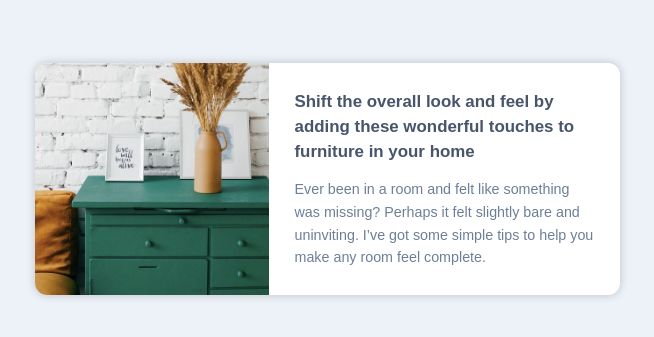
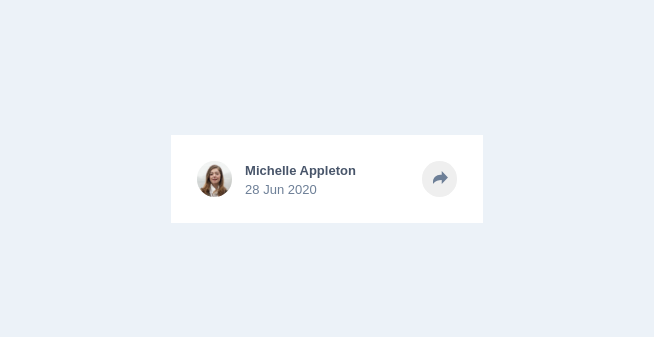
Before and after one commit to amansgz/article-preview-component, a plain HTML site: page index.html in a window 1280 px wide. Shown: the part 221-558 px from the top of the page, without its empty margins (313-967 px from the left). Drawn offline with Linux system fonts and the light colour scheme.

Commit message:
feat: add author article

```diff
--- /dev/null
+++ b/app.js
@@ -0,0 +1,6 @@
+const btnShare = document.getElementById("btnShare");
+const barAuthor = document.getElementById("author");
+
+btnShare.addEventListener("click", () => {
+  barAuthor.classList.toggle("active");
+});
--- a/index.html
+++ b/index.html
@@ -10,12 +10,13 @@
   <title>Frontend Mentor | Article preview component</title>
   <link rel="icon" type="image/png" sizes="32x32" href="./assets/icons/favicon-32x32.png">
   <link rel="stylesheet" href="./styles.css">
-
+  <script src="./app.js" defer></script>
 </head>
 
 <body>
   <main>
     <div class="main-container">
+      <!--
       <article class="card">
         <div class="card-image"></div>
         <div class="card-content">
@@ -30,14 +31,27 @@
               to help you make any room feel complete.
             </p>
           </div>
+      </article> -->
+
+      <article class="author" id="author">
+        <div class="author-content">
+          <img src="./assets/images/avatar-michelle.jpg" alt="" class="author-avatar">
+          <div class="author-details">
+            <p class="author-name">Michelle Appleton</p>
+            <time class="published-date" datetime="2020-06-28">28 Jun 2020</time>
+          </div>
+        </div>
+        <button class="share-button" id="btnShare">
+          <svg class="share-icon">
+            <use href="../assets/icons/icons.svg#icon-share"></use>
+          </svg>
+        </button>
       </article>
+    </div>
     </div>
   </main>
 
   <!--
-   Michelle Appleton
-   28 Jun 2020
-    Share
   <div class="attribution">
     Challenge by <a href="https://www.frontendmentor.io?ref=challenge" target="_blank">Frontend Mentor</a>
     Coded by <a href="#">@amansgz</a>
--- a/styles.css
+++ b/styles.css
@@ -18,14 +18,18 @@
   --fw-bold: 700;
 
   /* Spacings */
+  --spacing-sm: 0.5rem;
   --spacing-md: 1rem;
   --spacing-lg: 2rem; /* 26px */
+
+  /* Gaps */
+  --gap-md: 1rem;
 
   /* Border radius */
   --border-radius-sm: 12px;
 
   /* Shadows */
-  --shadow-subtle: 0 0 10px rgba(0, 0, 0, 0.2);
+  --shadow-subtle: 0 2px 6px rgba(0, 0, 0, 0.08);
 }
 
 *,
@@ -44,8 +48,8 @@ body {
 
 /* Typography */
 .card-title {
+  font-size: var(--fs-lg);
   font-weight: var(--fw-bold);
-  font-size: var(--fs-lg);
   line-height: 1.5;
   color: var(--very-dark-grayish-blue);
 
@@ -55,6 +59,14 @@ body {
   font-weight: var(--fw-medium);
   font-size: var(--fs-md);
   line-height: 1.6;
+  color: var(--desaturated-dark-blue);
+}
+.author-name {
+  font-weight: var(--fw-bold);
+  color: var(--very-dark-grayish-blue);
+  line-height: 1.6;
+}
+.published-date {
   color: var(--desaturated-dark-blue);
 }
 /* Layout */
@@ -76,16 +88,63 @@ body {
 .card-content {
   padding: var(--spacing-lg);
 }
-/* Images */
 .card-image {
   width: 100%;
-  height: 195px;
+  height: 15rem;
   background-image: url("./assets/images/drawers.jpg");
   background-size: cover;
   background-position-y: 20%;
   background-repeat: no-repeat;
 }
 
+.author {
+  display: flex;
+  align-items: center;
+  justify-content: space-between;
+  width: 24rem;
+  padding: var(--spacing-lg);
+  background-color: var(--white);
+}
+.author-content {
+  display: flex;
+  align-items: center;
+  gap: var(--gap-md);
+}
+
+.author-avatar {
+  width: 2.7rem;
+  height: 2.7rem;
+  border-radius: 50%;
+}
+
+/* Buttons */
+.share-button {
+  width: 2.7rem;
+  height: 2.7rem;
+
+  border: none;
+  color: var(--desaturated-dark-blue);
+  border-radius: 50%;
+  cursor: pointer;
+}
+.share-button .share-icon {
+  width: 1.84rem;
+  height: 1.84rem;
+  transform: translate(5px, 5px);
+}
+.share-button:hover {
+  background-color: var(--desaturated-dark-blue);
+}
+.share-button:hover .share-icon {
+  color: var(--white);
+}
+/* Classes for JavaScript */
+.author.active {
+  background-color: var(--very-dark-grayish-blue);
+}
+.author.active .author-content {
+  opacity: 0;
+}
 /* Media queries */
 @media (min-width: 768px) {
   .card {
```
Also changed, not shown: assets/icons/icons.svg (added).
